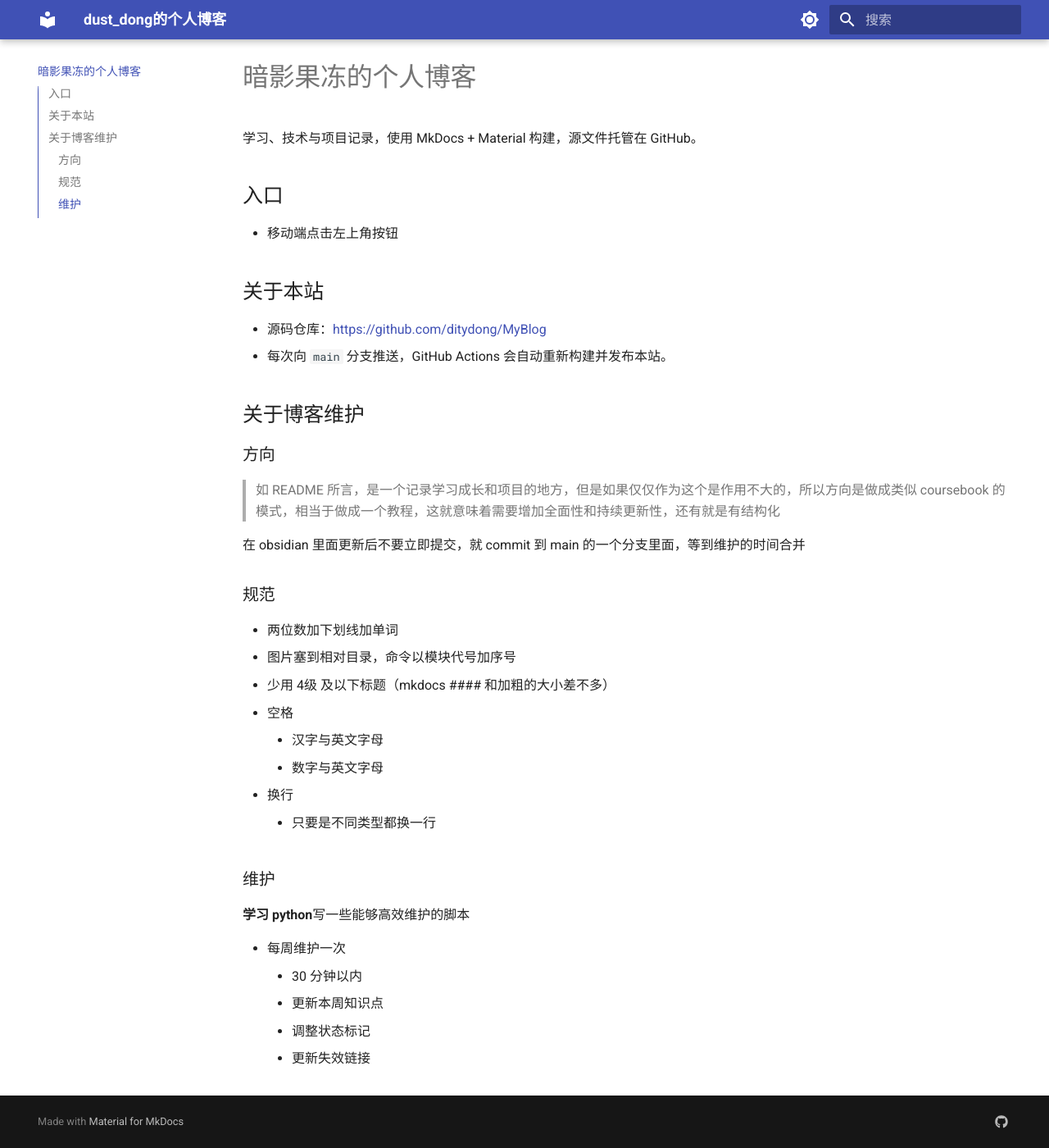
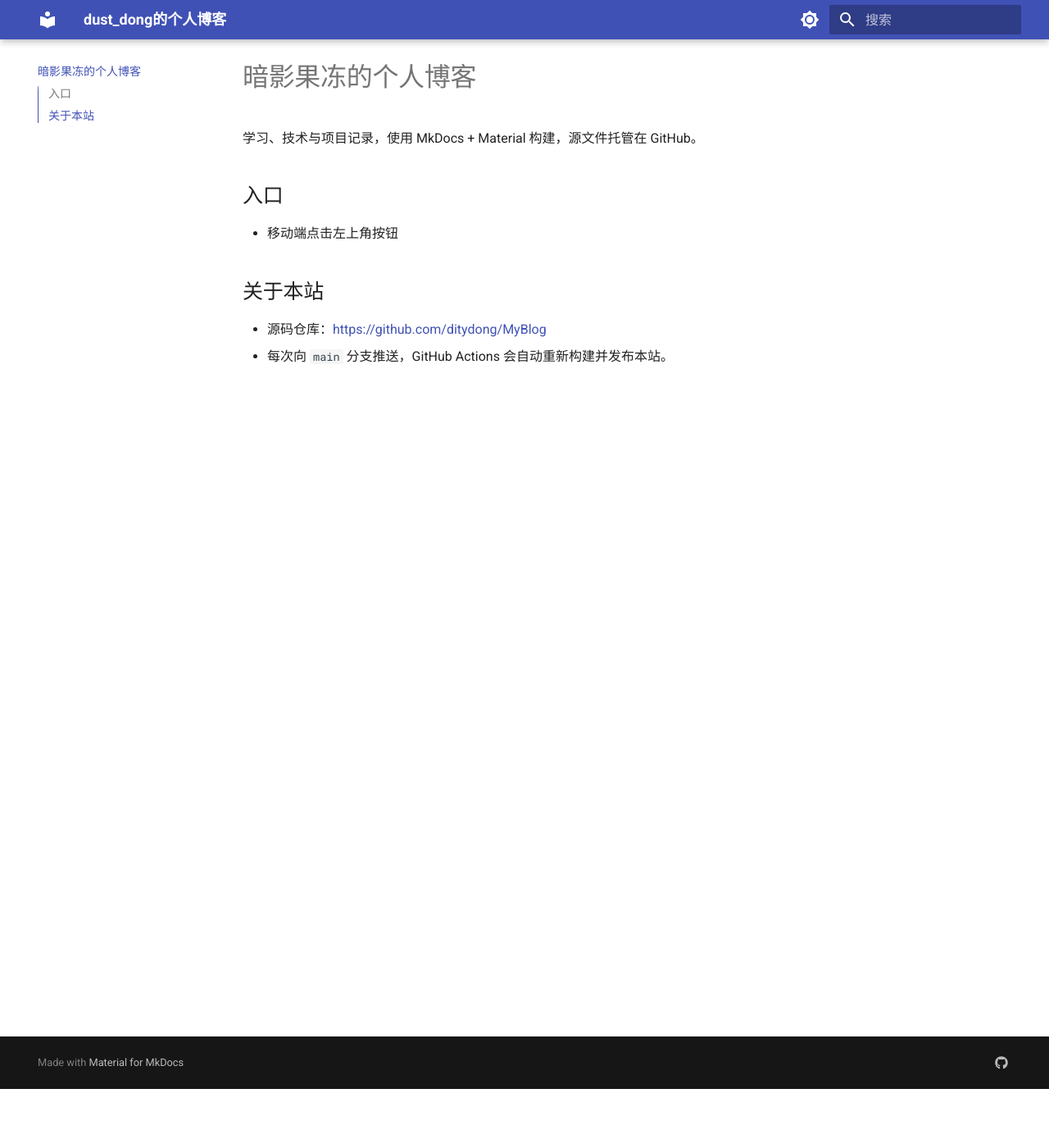
Before and after one commit to ditydong/MyBlog, an MkDocs documentation site: the page built from docs/index.md, in a window 1280 px wide and 1400 px high, scrolled down 72 px. Shown: the whole window at 82% size. Built offline with MkDocs 1.6.1 and Material for MkDocs 9.7.7, drawn with Linux system fonts in a browser that asks for light colours.

Commit message:
修改维护规则位置

```diff
--- a/docs/index.md
+++ b/docs/index.md
@@ -11,31 +11,3 @@
 
 - 源码仓库：<https://github.com/ditydong/MyBlog>
 - 每次向 `main` 分支推送，GitHub Actions 会自动重新构建并发布本站。
-
-## 关于博客维护
-
-### 方向
-
-> 如 README 所言，是一个记录学习成长和项目的地方，但是如果仅仅作为这个是作用不大的，所以方向是做成类似 coursebook 的模式，相当于做成一个教程，这就意味着需要增加全面性和持续更新性，还有就是有结构化
-
-在 obsidian 里面更新后不要立即提交，就 commit 到 main 的一个分支里面，等到维护的时间合并
-### 规范
-
-- 两位数加下划线加单词
-- 图片塞到相对目录，命令以模块代号加序号
-- 少用 4级 及以下标题（mkdocs #### 和加粗的大小差不多）
-- 空格
-	- 汉字与英文字母
-	- 数字与英文字母
-- 换行
-	- 只要是不同类型都换一行
-
-### 维护
-
-**学习 python**写一些能够高效维护的脚本
-
-- 每周维护一次
-	- 30 分钟以内
-	- 更新本周知识点
-	- 调整状态标记
-	- 更新失效链接
```
